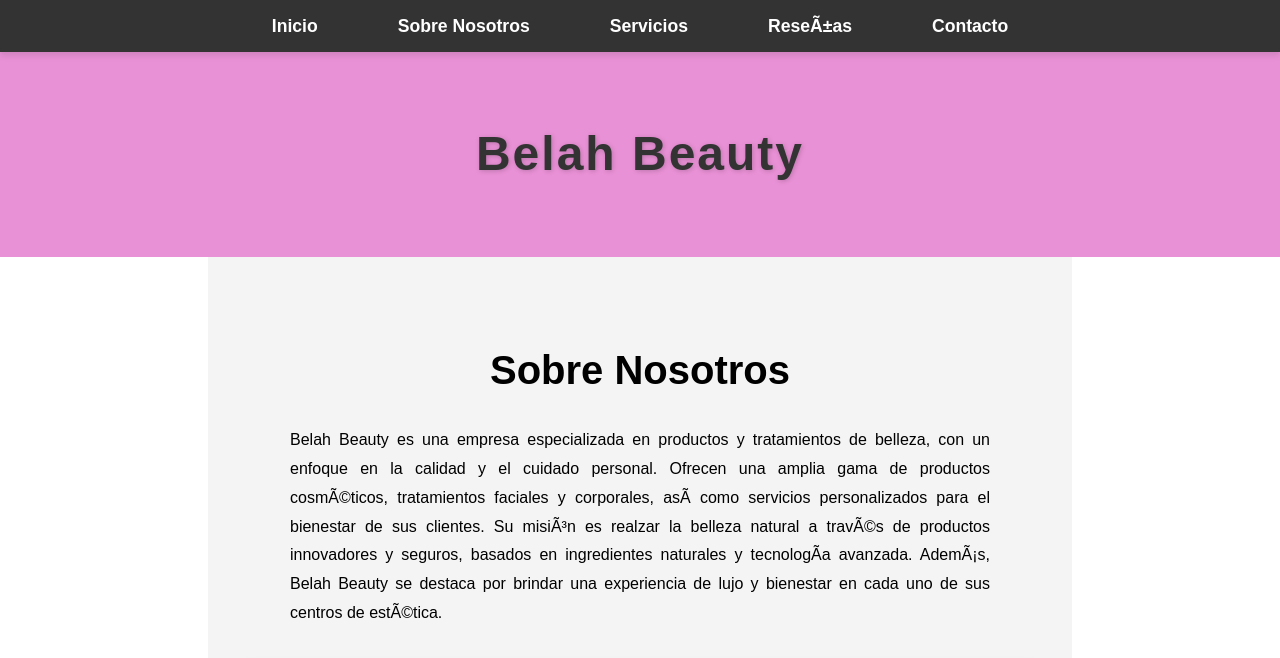
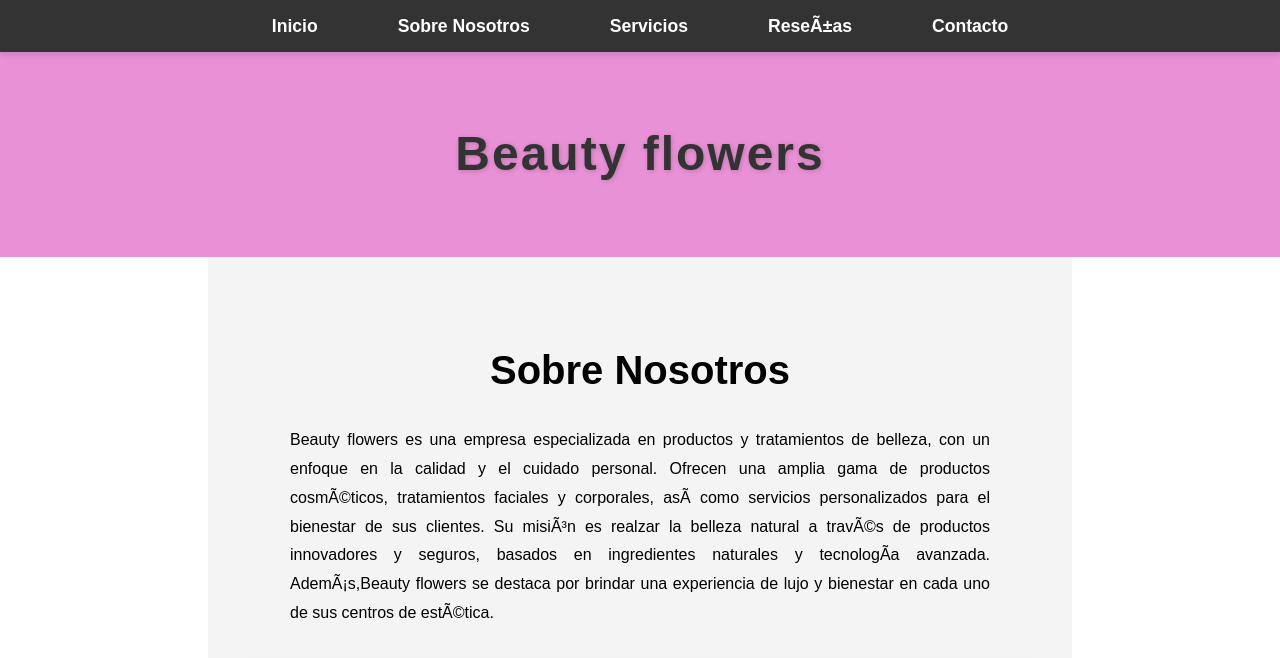
Before and after one commit to YohaGarayO/Proyectopersonal.css, a plain HTML site: page index.html in a window 1280 px wide. Shown: the top 658 px of the page. Drawn offline with Linux system fonts and the light colour scheme.

Commit message:
Update index.html

```diff
--- a/index.html
+++ b/index.html
@@ -21,13 +21,13 @@
 
     <!-- Banner con el nombre de la empresa -->
     <header>
-        <h1>Belah Beauty</h1>
+        <h1>Beauty flowers</h1>
     </header>
 
     <!-- Sección sobre la empresa -->
     <section id="sobre-nosotros">
         <h2>Sobre Nosotros</h2>
-        <p>Belah Beauty es una empresa especializada en productos y tratamientos de belleza, con un enfoque en la calidad y el cuidado personal. Ofrecen una amplia gama de productos cosméticos, tratamientos faciales y corporales, así como servicios personalizados para el bienestar de sus clientes. Su misión es realzar la belleza natural a través de productos innovadores y seguros, basados en ingredientes naturales y tecnología avanzada. Además, Belah Beauty se destaca por brindar una experiencia de lujo y bienestar en cada uno de sus centros de estética.</p>
+        <p>Beauty flowers es una empresa especializada en productos y tratamientos de belleza, con un enfoque en la calidad y el cuidado personal. Ofrecen una amplia gama de productos cosméticos, tratamientos faciales y corporales, así como servicios personalizados para el bienestar de sus clientes. Su misión es realzar la belleza natural a través de productos innovadores y seguros, basados en ingredientes naturales y tecnología avanzada. Además,Beauty flowers se destaca por brindar una experiencia de lujo y bienestar en cada uno de sus centros de estética.</p>
         <img src="Img/Imagen de WhatsApp 2024-10-13 a las 10.51.02_215aa050.jpg" alt="Imagen sobre la empresa">
     </section>
 
```
